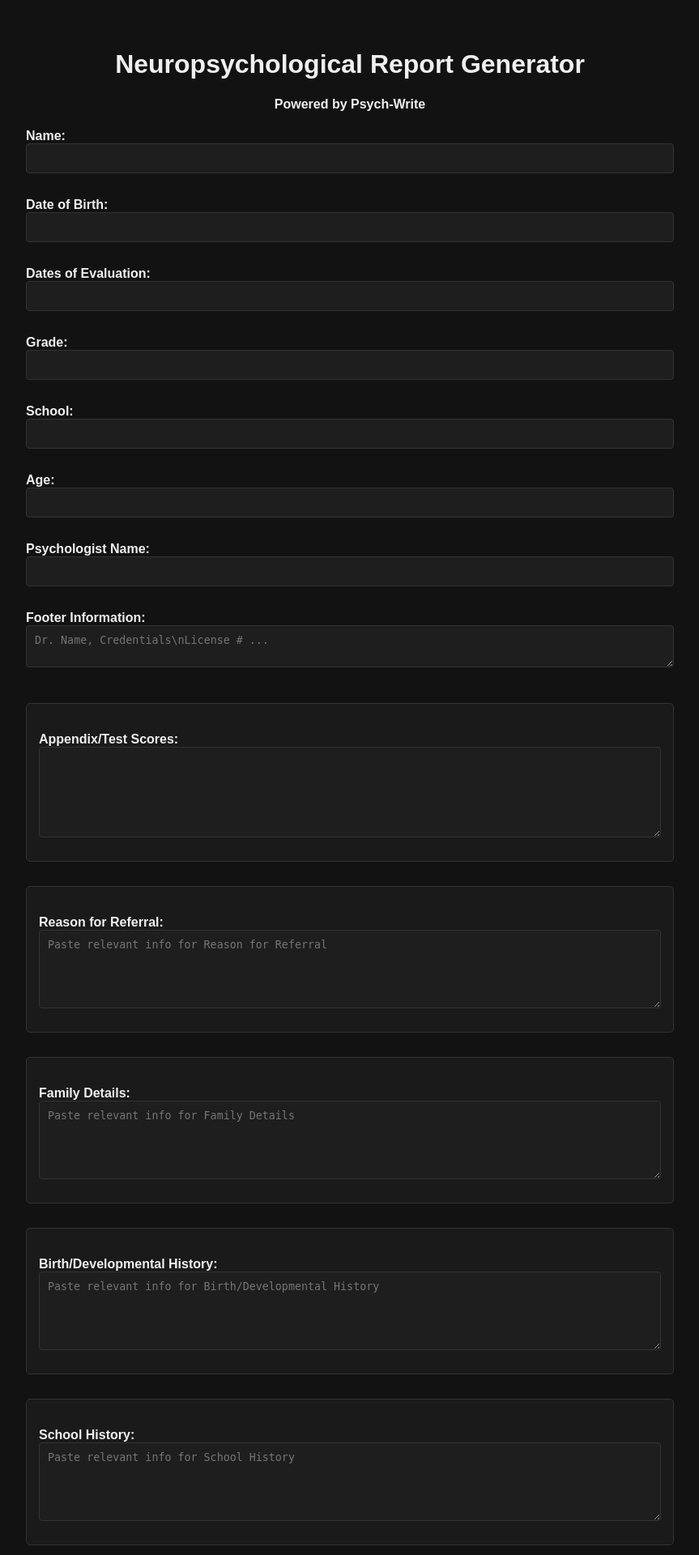
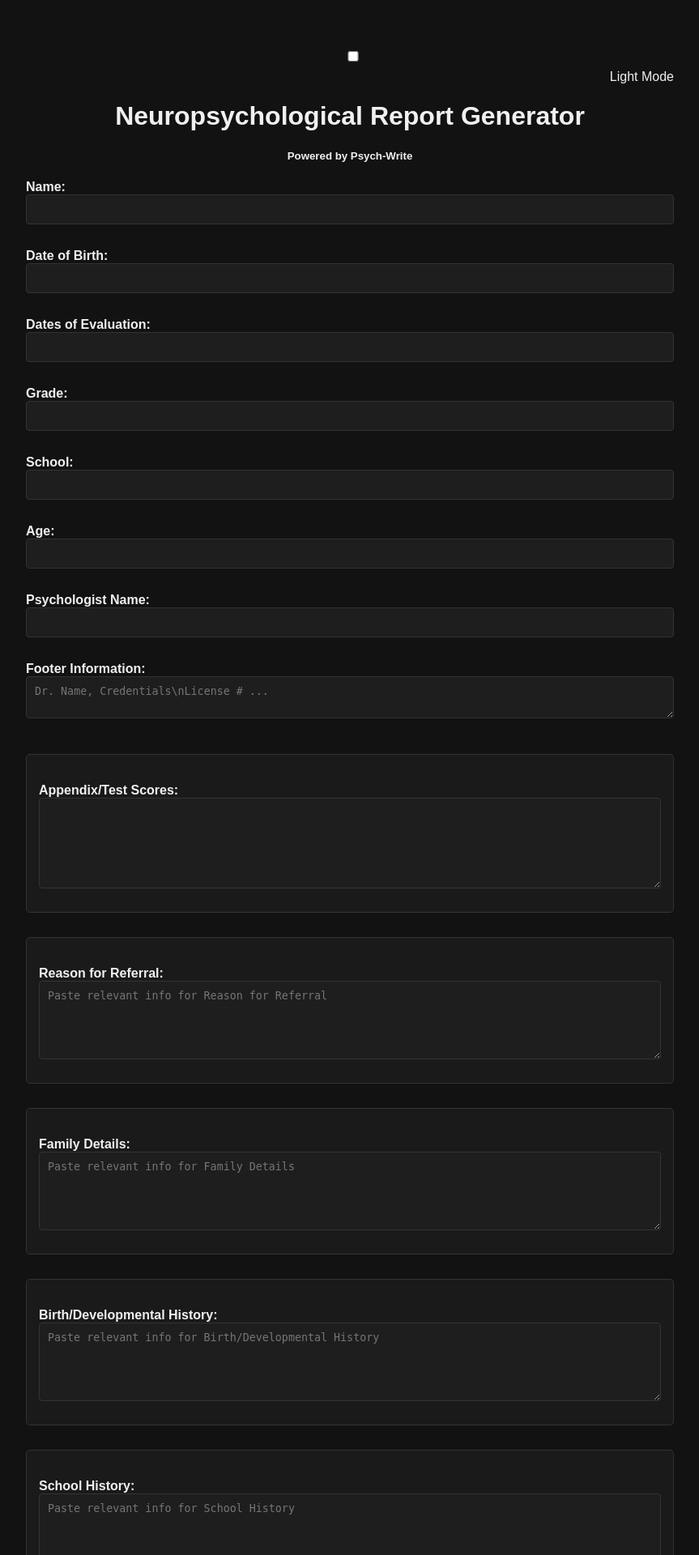
Before and after one commit to jackbaum33/psych-write, a Flask app: page / in a window 1280 px wide. Shown: the top 1920 px of the page at 81% size, without its empty margins (208-1071 px from the left). Run offline with Flask 3, Linux system fonts and the light colour scheme.

Commit message:
added light/dark toggle

```diff
--- a/templates/form.html
+++ b/templates/form.html
@@ -2,17 +2,40 @@
 <html lang="en">
 <head>
   <meta charset="UTF-8" />
-  <meta name="viewport" content="width=device-width, initial-scale=1.0" />
+  <meta name="viewport" content="width=device-width, initial-scale=1.0"/>
   <title>Neuropsychological Report Generator</title>
   <style>
+    :root {
+      --bg-color: #121212;
+      --text-color: #f0f0f0;
+      --input-bg: #1e1e1e;
+      --input-border: #333;
+      --section-bg: #1a1a1a;
+      --link-color: #66ccff;
+      --button-bg: #007bff;
+      --button-hover: #0056b3;
+    }
+
+    body.light {
+      --bg-color: #ffffff;
+      --text-color: #111111;
+      --input-bg: #f9f9f9;
+      --input-border: #ccc;
+      --section-bg: #f0f0f0;
+      --link-color: #007bff;
+      --button-bg: #007bff;
+      --button-hover: #0056b3;
+    }
+
     body {
       font-family: Arial, sans-serif;
       margin: 0;
       padding: 40px 20px;
-      background-color: #121212;
-      color: #f0f0f0;
+      background-color: var(--bg-color);
+      color: var(--text-color);
       display: flex;
       justify-content: center;
+      transition: background 0.3s, color 0.3s;
     }
 
     .container {
@@ -25,9 +48,9 @@
       margin-bottom: 10px;
       padding: 10px;
       box-sizing: border-box;
-      background-color: #1e1e1e;
-      color: #f0f0f0;
-      border: 1px solid #333;
+      background-color: var(--input-bg);
+      color: var(--text-color);
+      border: 1px solid var(--input-border);
       border-radius: 4px;
     }
 
@@ -40,22 +63,22 @@
     .section {
       margin-top: 30px;
       padding: 15px;
-      border: 1px solid #333;
+      border: 1px solid var(--input-border);
       border-radius: 5px;
-      background-color: #1a1a1a;
+      background-color: var(--section-bg);
     }
 
     .test-block {
       margin-bottom: 20px;
       padding: 10px;
-      border: 1px dashed #444;
-      background-color: #1a1a1a;
+      border: 1px dashed var(--input-border);
+      background-color: var(--section-bg);
     }
 
     button {
       padding: 10px 20px;
       font-size: 16px;
-      background-color: #007bff;
+      background-color: var(--button-bg);
       border: none;
       border-radius: 4px;
       color: white;
@@ -63,12 +86,12 @@
     }
 
     button:hover {
-      background-color: #0056b3;
+      background-color: var(--button-hover);
     }
 
     .spinner {
       border: 6px solid #f3f3f3;
-      border-top: 6px solid #007bff;
+      border-top: 6px solid var(--button-bg);
       border-radius: 50%;
       width: 40px;
       height: 40px;
@@ -88,16 +111,33 @@
     }
 
     a {
-      color: #66ccff;
+      color: var(--link-color);
       text-decoration: underline;
     }
 
+    .toggle-container {
+      text-align: right;
+      margin-bottom: 20px;
+    }
+
+    .toggle-container label {
+      font-weight: normal;
+      cursor: pointer;
+    }
   </style>
 </head>
 <body>
   <div class="container">
+    <div class="toggle-container">
+      <label>
+        <input type="checkbox" id="modeToggle" />
+        Light Mode
+      </label>
+    </div>
+
     <h1 style="text-align: center;">Neuropsychological Report Generator</h1>
-    <h4 style="text-align: center;">Powered by Psych-Write</h4>
+    <h5 style="text-align: center;">Powered by Psych-Write</h5>
+
     <form id="reportForm">
       <label>Name:</label>
       <input type="text" name="name" required />
@@ -237,6 +277,19 @@
         form.reset();
       }
     }
+
+    // Theme toggle logic
+    const modeToggle = document.getElementById("modeToggle");
+    const savedMode = localStorage.getItem("mode");
+    if (savedMode === "light") {
+      document.body.classList.add("light");
+      modeToggle.checked = true;
+    }
+
+    modeToggle.addEventListener("change", () => {
+      document.body.classList.toggle("light");
+      localStorage.setItem("mode", document.body.classList.contains("light") ? "light" : "dark");
+    });
   </script>
 </body>
 </html>
```
